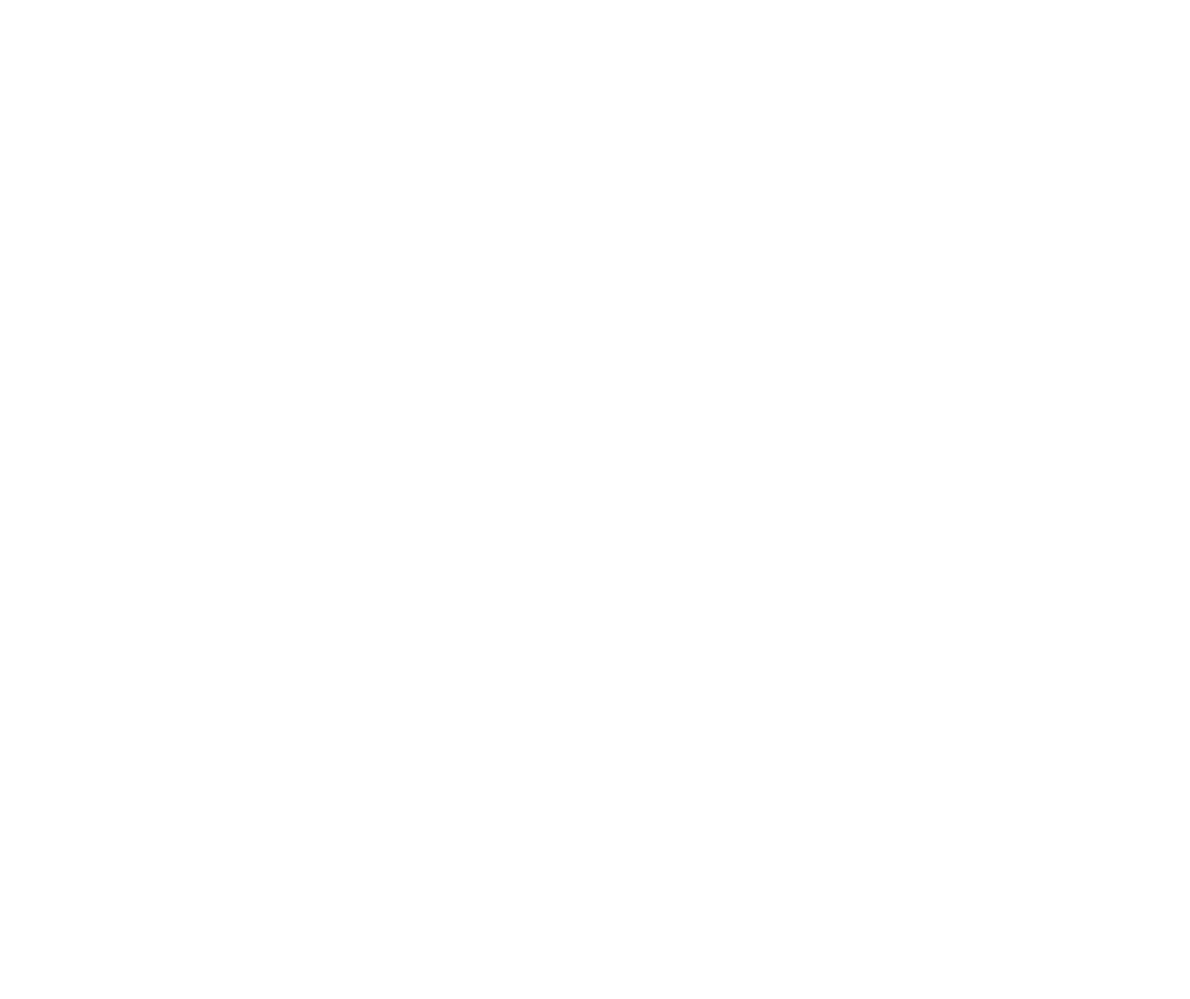
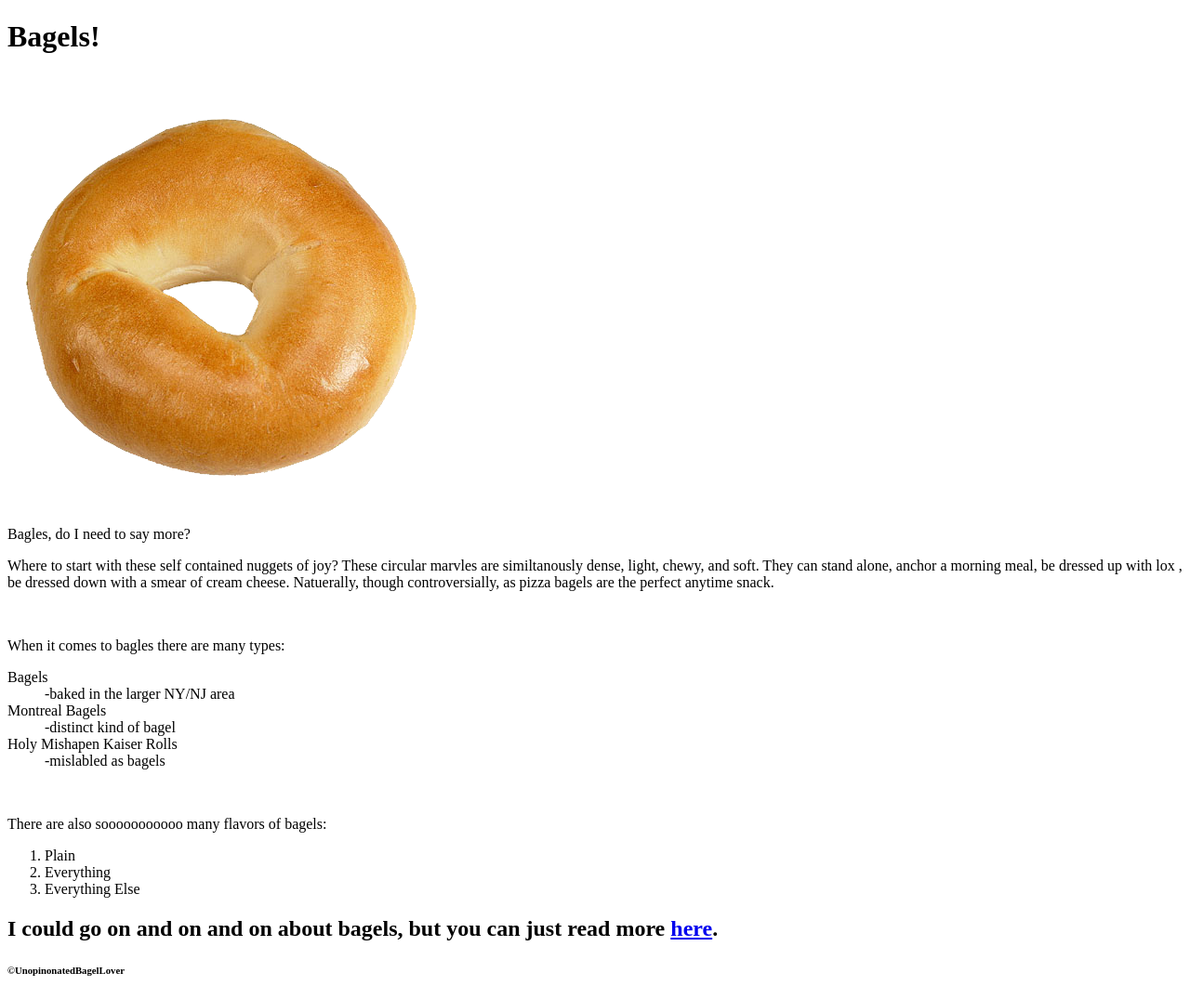
Before and after one commit to PT-Web-Dev-Jan-23/js-assignment-4-html-me-something-tudor-seserman, a website: page index.html in a window 1280 px wide. Shown: the whole page at 93% size. Before the commit the page ends 800 px from the top, so only its background shows below. Drawn offline with Linux system fonts and the light colour scheme.

Commit message:
html + pic... needs proofreading

```diff
--- a/index.html
+++ b/index.html
@@ -2,7 +2,53 @@
 <html>
    <head>
    </head>
-   <body>
+   <body id="bagels!">
       <!-- Write your HTML in this file! -->
+      <header><h1>Bagels!</h1></header>
+      <br>
+      <img src="./images/bagel.png" alt="Image of a Toasty Bagel">
+      <main>
+         <p>Bagles, do I need to say more?</p>
+         <article>
+            <p>
+               Where to start with these self contained nuggets of joy?
+               These circular marvles are similtanously dense, light, chewy, and soft.
+               They can stand alone, anchor a morning meal, be dressed up with lox , be dressed down with a smear of cream cheese.
+               Natuerally, though controversially, as pizza bagels are the perfect anytime snack.
+            </p>
+            <br>
+            <article>
+               <p>
+                  When it comes to bagles there are many types:
+               </p>
+               <dl>
+                  <dt>Bagels</dt>
+                  <dd>-baked in the larger NY/NJ area</dd>
+                  <dt>Montreal Bagels</dt>
+                  <dd>-distinct kind of bagel</dd>
+                  <dt>Holy Mishapen Kaiser Rolls</dt>
+                  <dd>-mislabled as bagels</dd>
+               </dl>
+            </article>
+            <br>
+            <article>
+               <p>
+                  There are also sooooooooooo many flavors of bagels:
+               </p>
+               <ol>
+                  <li>Plain</li>
+                  <li>Everything</li>
+                  <li>Everything Else</li>
+               </ol>
+         </article>
+
+
+         </article>
+      </main>
+      <h2>I could go on and on and on about bagels, but you can just read more <a href="#bagels!">here</a>.</h2>
+
    </body>
+   <footer>
+      <h6>&copyUnopinonatedBagelLover</h6>
+   </footer>
 </html>
```
Also changed, not shown: images/bagel.png (added).
